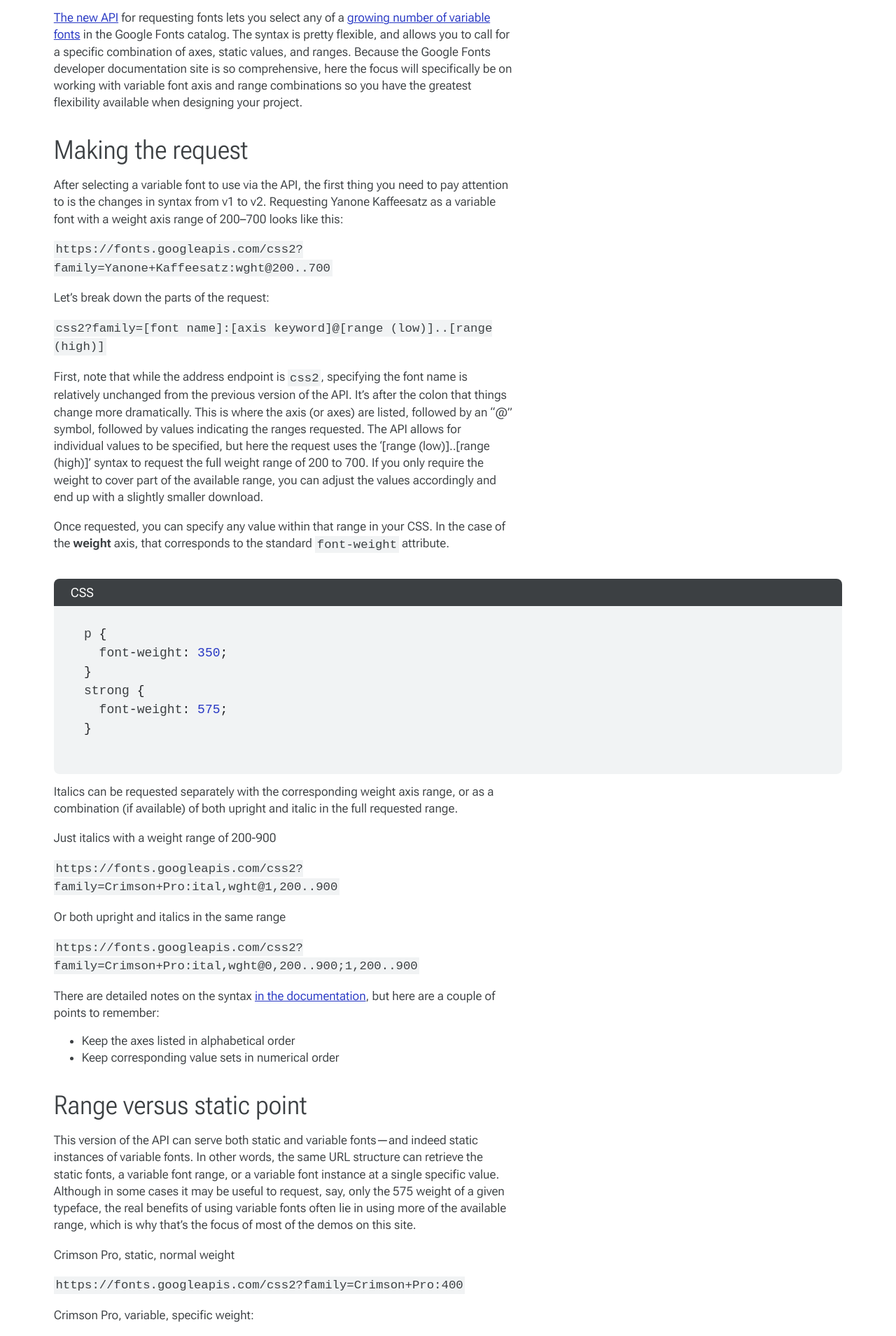
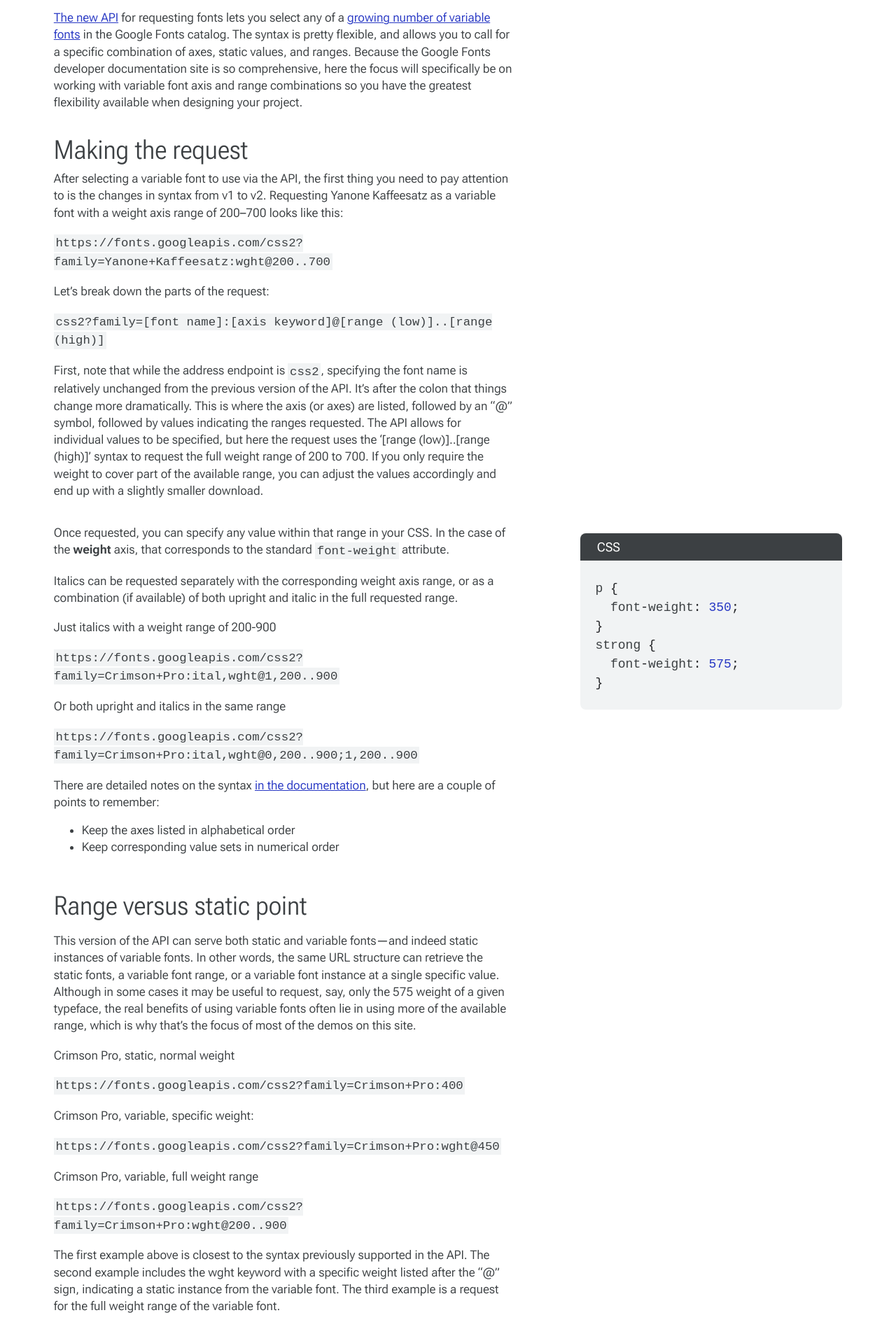
Before and after one commit to jpamental/variable-fonts, a Jekyll site: the page built from pages/implementing_variable_fonts.html, in a window 1280 px wide. Shown: the part 756-2665 px from the top of the page at 70% size. Built offline with Jekyll 4.4.1, drawn with Linux system fonts in a browser that asks for light colours; some web fonts are replaced; a style sheet for code colours, icons or effects is not loaded; some of the changed text lies outside the part shown.

Commit message:
Updates to layout on implementation page

```diff
--- a/pages/implementing_variable_fonts.html
+++ b/pages/implementing_variable_fonts.html
@@ -33,6 +33,8 @@ permalink: /implementing-variable-fonts/
 
   <h3>Making the request</h3>
 
+  <div class="content-section--grid padded-bottom">
+    <div class="content-section--main">
       <p>After selecting a variable font to use via the API, the first thing you need to pay attention to is the changes in syntax from v1 to v2. Requesting Yanone Kaffeesatz as a variable font with a weight axis range of 200–700 looks like this:</p>
 
       <p><code>https://fonts.googleapis.com/css2?family=Yanone+Kaffeesatz:wght@200..700</code></p>
@@ -42,17 +44,11 @@ permalink: /implementing-variable-fonts/
       <p><code>css2?family=[font name]:[axis keyword]@[range (low)]..[range (high)]</code></p>
 
       <p>First, note that while the address endpoint is <code>css2</code>, specifying the font name is relatively unchanged from the previous version of the API. It’s after the colon that things change more dramatically. This is where the axis (or axes) are listed, followed by an “@” symbol, followed by values indicating the ranges requested. The API allows for individual values to be specified, but here the request uses the ‘[range (low)]..[range (high)]’ syntax to request the full weight range of 200 to 700. If you only require the weight to cover part of the available range, you can adjust the values accordingly and end up with a slightly smaller download.</p>
-
+    </div>
+  </div>
+  <div class="content-section--grid">
+    <div class="content-section--main">
       <p>Once requested, you can specify any value within that range in your CSS. In the case of the <span class="medium">weight</span> axis, that corresponds to the standard <code>font-weight</code> attribute.</p>
-
-  <pre class="css"><code class="prettyprint">
-    p {
-      font-weight: 350;
-    }
-    strong {
-      font-weight: 575;
-    }
-  </code></pre>
 
       <p>Italics can be requested separately with the corresponding weight axis range, or as a combination (if available) of both upright and italic in the full requested range.</p>
 
@@ -67,6 +63,19 @@ permalink: /implementing-variable-fonts/
         <li>Keep the axes listed in alphabetical order</li>
         <li>Keep corresponding value sets in numerical order</li>
       </ul>
+
+    </div>
+    <div class="content-section--aside sticky">
+<pre class="css"><code class="prettyprint">
+  p {
+    font-weight: 350;
+  }
+  strong {
+    font-weight: 575;
+  }
+</code></pre>
+    </div>
+  </div>
 
   <h3>Range versus static point</h3>
 
@@ -89,9 +98,16 @@ permalink: /implementing-variable-fonts/
 
   <h2>Self-hosting variable fonts</h2>
 
+  <div class="content-section--grid">
+    <div class="content-section--main">
   <p>Hosting variable fonts on your site is not much different than hosting standard ones, but there are a few key parts that must be included in order for them to work best. While there have been several iterations of the specification, these examples will show the most current and complete implementation to ensure the broadest compatibility.</p>
-  <p>Adding the <code>@font-face</code> rules to your CSS looks like this:</p>
+  <p>The code example shows how the <code>@font-face</code> rules would look in your CSS.</p>
 
+  <p>So the first part you’ll notice is the source. Because the <a href="https://www.w3.org/TR/css-fonts-4/#font-face-src-requirement-types">CSS specification is evolving</a>, including both format hints ensures that it will work now and in the future once the full specification is supported in browsers. The first syntax (<code>woff2 supports variations</code>) is the more modern, as there will also be color fonts so there needs to be a way to indicate combinations of features. The second (<code>woff2-variations</code>) is the currently-supported syntax in all supporting browsers. As support evolves, the newer syntax will take over without compromising support for older browsers.</p>
+
+  <p>Next you’ll notice that there are lines that show ranges for font-stretch, font-style, and font-weight. These help inform the browser how the font should behave and provides some indication about what CSS values are valid for that font.</p>
+    </div>
+    <div class="content-section--aside sticky">
 <pre class="css"><code class="prettyprint">
   @font-face {
     font-family: Roboto Extremo;
@@ -106,11 +122,8 @@ permalink: /implementing-variable-fonts/
     font-display: swap;
   }
 </code></pre>
-
-  <p>So the first part you’ll notice is the source. Because the <a href="https://www.w3.org/TR/css-fonts-4/#font-face-src-requirement-types">CSS specification is evolving</a>, including both format hints ensures that it will work now and in the future once the full specification is supported in browsers. The first syntax (<code>woff2 supports variations</code>) is the more modern, as there will also be color fonts so there needs to be a way to indicate combinations of features. The second (<code>woff2-variations</code>) is the currently-supported syntax in all supporting browsers. As support evolves, the newer syntax will take over without compromising support for older browsers.</p>
-
-  <p>Next you’ll notice that there are lines that show ranges for font-stretch, font-style, and font-weight. These help inform the browser how the font should behave and provides some indication about what CSS values are valid for that font.</p>
-
+    </div>
+  </div>
   <h3>Font-stretch</h3>
   <p>This is supplied as two percentage values: first low, then high. There will be some fonts that have ranges that don’t conform to the specification (which calls for 100% to be the ‘normal’ width), but even if the range is 3-5 or 60-220, they still have to be expressed as percentages here.</p>
   <p><code>font-stretch: [low]% [high]%;</code></p>
@@ -153,8 +166,13 @@ permalink: /implementing-variable-fonts/
   <hr />
   <h2>Progressive enhancement and legacy browser support</h2>
 
-  <p>To support the broadest set of browsers and devices, it’s important to set up your CSS with standard values first, and the variable styles within an <code>@supports</code> block. If you’re using the Google Fonts API, good news—the API is smart enough to <a href="https://developers.google.com/fonts/docs/css2#legacy_browser_support">supply the static font files if the browser doesn’t support variable ones</a>, so all you have to do is manage the CSS side of the equation. If you’re hosting the fonts yourself, you just need to add a reference to the variable font family inside the @supports block. It might look something like this:</p>
-
+  <div class="content-section--grid">
+    <div class="content-section--main">
+      <p>To support the broadest set of browsers and devices, it’s important to set up your CSS with standard values first, and the variable styles within an <code>@supports</code> block. If you’re using the Google Fonts API, good news—the API is smart enough to <a href="https://developers.google.com/fonts/docs/css2#legacy_browser_support">supply the static font files if the browser doesn’t support variable ones</a>, so all you have to do is manage the CSS side of the equation. If you’re hosting the fonts yourself, you just need to add a reference to the variable font family inside the @supports block.</p>
+      <p>Adding in the <code>font-synthesis: none</code> declaration prevents browsers like Safari or Firefox from artificially bolding or italicizing the font, which can lead to unexpected and less-than-ideal results.
+      </p>
+    </div>
+    <div class="content-section--aside sticky">
 <pre class="css"><code class="prettyprint">
   p {
     font-synthesis: none;
@@ -173,9 +191,8 @@ permalink: /implementing-variable-fonts/
     }
   }
 </code></pre>
-
-  <p>Adding in the <code>font-synthesis: none</code> declaration prevents browsers like Safari or Firefox from artificially bolding or italicizing the font, which can lead to unexpected and less-than-ideal results.
-  </p>
+    </div>
+  </div>
 
 </section>
 <section class="content-section" id="performance">
```
Lines whose indentation alone changed are shown as unchanged.
